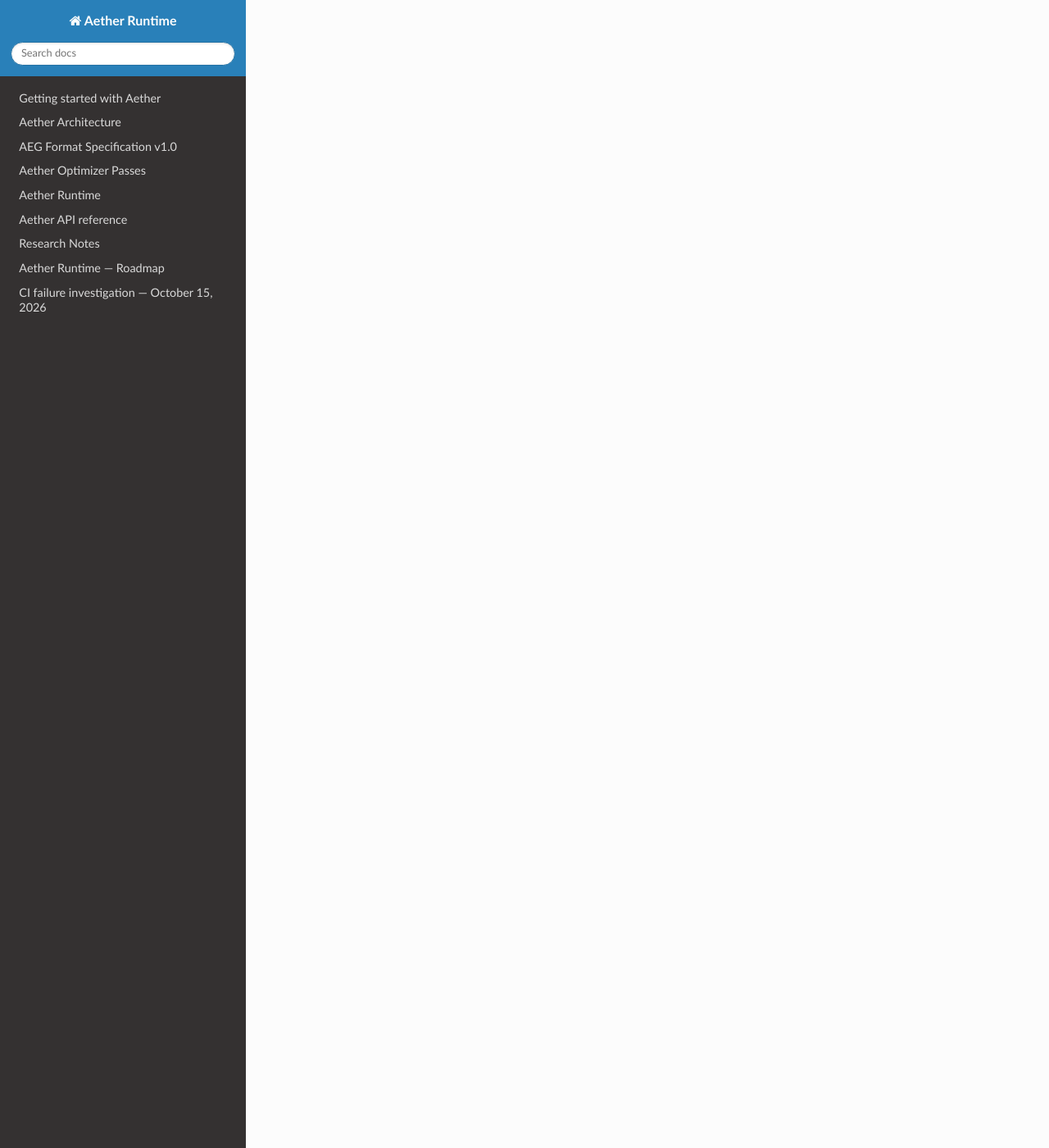
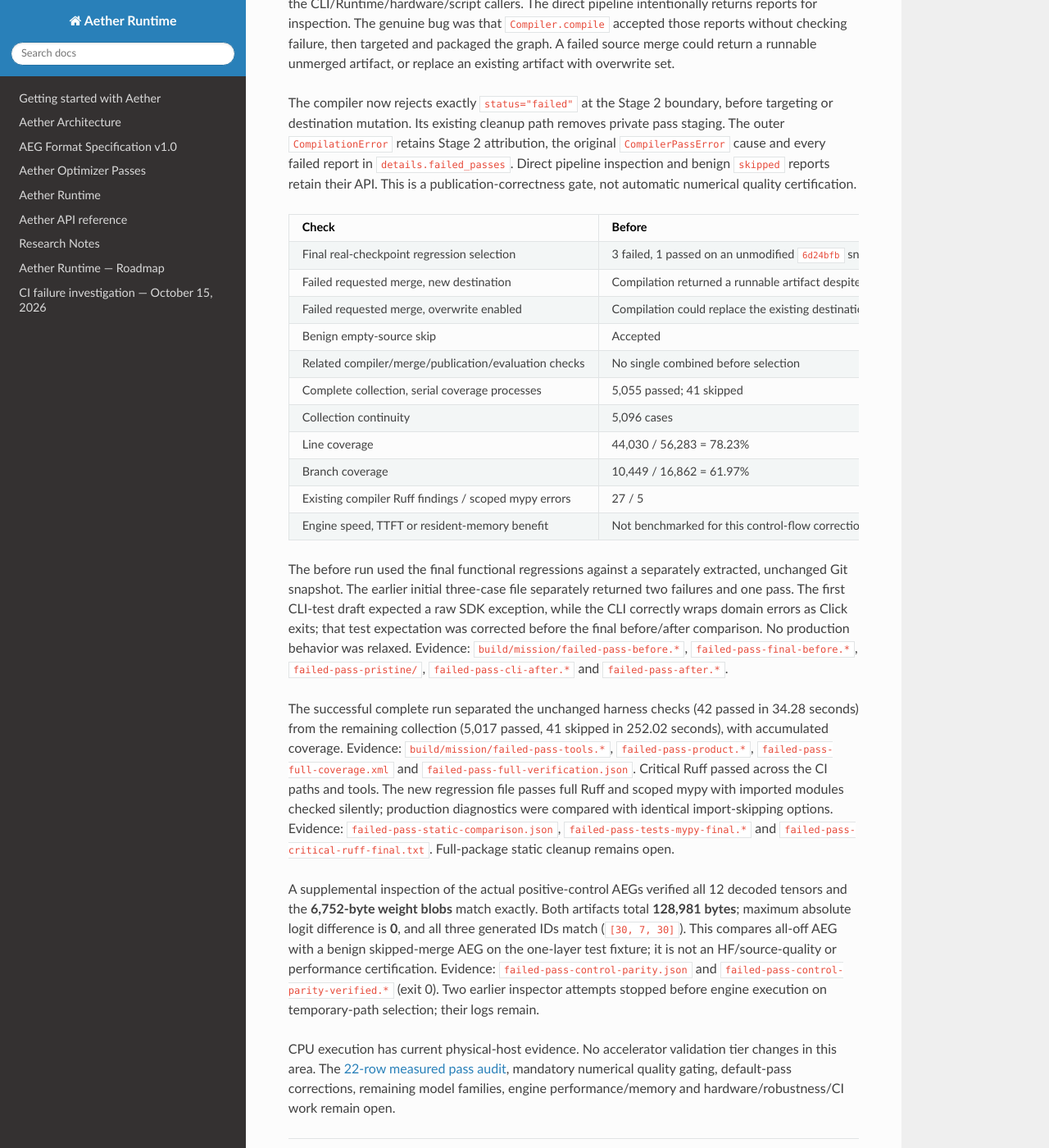
Before and after one commit to iamkaleemsajjad-hue/Aether, a Sphinx documentation site: the page built from docs/mission-validation.md, in a window 1280 px wide and 1400 px high, scrolled down 8408 px. Shown: the whole window at 82% size. Built offline with Sphinx 7.4.7 and the Read the Docs theme 3.1.0, drawn with Linux system fonts in a browser that asks for light colours; some of the changed text lies outside the part shown.

Commit message:
fix(compiler): reject failed passes before artifact publication

```diff
--- a/docs/mission-validation.md
+++ b/docs/mission-validation.md
@@ -335,3 +335,69 @@ no production source changed in this harness area. Repository-wide mypy/style,
 compiler quality gating, pass/default corrections, hardware execution and the
 remaining performance/memory work are still open. The harness encoding policy
 does not fix unconfigured logging in other library applications.
+
+## Correction: reject reported optimizer failures before publication
+
+Read scope covered the complete compiler, pass/report and exception contracts,
+the optimizer pipeline, source-merging implementation and publication tests,
+shared real-checkpoint fixtures, and the CLI/Runtime/hardware/script callers.
+The direct pipeline intentionally returns reports for inspection. The genuine
+bug was that `Compiler.compile` accepted those reports without checking failure,
+then targeted and packaged the graph. A failed source merge could return a
+runnable unmerged artifact, or replace an existing artifact with overwrite set.
+
+The compiler now rejects exactly `status="failed"` at the Stage 2 boundary,
+before targeting or destination mutation. Its existing cleanup path removes
+private pass staging. The outer `CompilationError` retains Stage 2 attribution,
+the original `CompilerPassError` cause and every failed report in
+`details.failed_passes`. Direct pipeline inspection and benign `skipped` reports
+retain their API. This is a publication-correctness gate, not automatic numerical
+quality certification.
+
+| Check | Before | After |
+|---|---|---|
+| Final real-checkpoint regression selection | 3 failed, 1 passed on an unmodified `6d24bfb` snapshot | All four pass in the complete suite |
+| Failed requested merge, new destination | Compilation returned a runnable artifact despite its failed pass | Stage 2 error, original pass reason, no output, targeting not called |
+| Failed requested merge, overwrite enabled | Compilation could replace the existing destination | Every existing file hash preserved; identical logits and generated IDs |
+| Benign empty-source skip | Accepted | Still accepted; integrity, all weights and generation checked |
+| Related compiler/merge/publication/evaluation checks | No single combined before selection | 72 passed; 0 failed |
+| Complete collection, serial coverage processes | 5,055 passed; 41 skipped | 5,059 passed; 41 skipped; 0 failed/errors; both exits 0 |
+| Collection continuity | 5,096 cases | All previous cases plus exactly four regressions; 5,100 cases |
+| Line coverage | 44,030 / 56,283 = 78.23% | 44,049 / 56,287 = 78.26% |
+| Branch coverage | 10,449 / 16,862 = 61.97% | 10,457 / 16,864 = 62.01% |
+| Existing compiler Ruff findings / scoped mypy errors | 27 / 5 | 27 / 5; no new diagnostic messages |
+| Engine speed, TTFT or resident-memory benefit | Not benchmarked for this control-flow correction | No benefit claimed; no engine, codec or numerical algorithm changed |
+
+The before run used the final functional regressions against a separately
+extracted, unchanged Git snapshot. The earlier initial three-case file separately
+returned two failures and one pass. The first CLI-test draft expected a raw SDK
+exception, while the CLI correctly wraps domain errors as Click exits; that test
+expectation was corrected before the final before/after comparison. No production
+behavior was relaxed. Evidence: `build/mission/failed-pass-before.*`,
+`failed-pass-final-before.*`, `failed-pass-pristine/`, `failed-pass-cli-after.*`
+and `failed-pass-after.*`.
+
+The successful complete run separated the unchanged harness checks (42 passed
+in 34.28 seconds) from the remaining collection (5,017 passed, 41 skipped in
+252.02 seconds), with accumulated coverage. Evidence:
+`build/mission/failed-pass-tools.*`, `failed-pass-product.*`,
+`failed-pass-full-coverage.xml` and `failed-pass-full-verification.json`.
+Critical Ruff passed across the CI paths and tools. The new regression file
+passes full Ruff and scoped mypy with imported modules checked silently;
+production diagnostics were compared with identical import-skipping options.
+Evidence: `failed-pass-static-comparison.json`, `failed-pass-tests-mypy-final.*`
+and `failed-pass-critical-ruff-final.txt`. Full-package static cleanup remains open.
+
+A supplemental inspection of the actual positive-control AEGs verified all 12
+decoded tensors and the **6,752-byte weight blobs** match exactly. Both artifacts
+total **128,981 bytes**; maximum absolute logit difference is **0**, and all three
+generated IDs match (`[30, 7, 30]`). This compares all-off AEG with a benign
+skipped-merge AEG on the one-layer test fixture; it is not an HF/source-quality
+or performance certification. Evidence: `failed-pass-control-parity.json` and
+`failed-pass-control-parity-verified.*` (exit 0). Two earlier inspector attempts
+stopped before engine execution on temporary-path selection; their logs remain.
+
+CPU execution has current physical-host evidence. No accelerator validation tier
+changes in this area. The [22-row measured pass audit](mission-pass-audit.md),
+mandatory numerical quality gating, default-pass corrections, remaining model
+families, engine performance/memory and hardware/robustness/CI work remain open.
```
Also changed, not shown: CHANGELOG.md (+4 -0 lines), IMPLEMENTATION_STATUS.md (+3 -2 lines), README.md (+1 -1 lines), docs/mission-pass-audit.md (+8 -0 lines), 2 other files.
